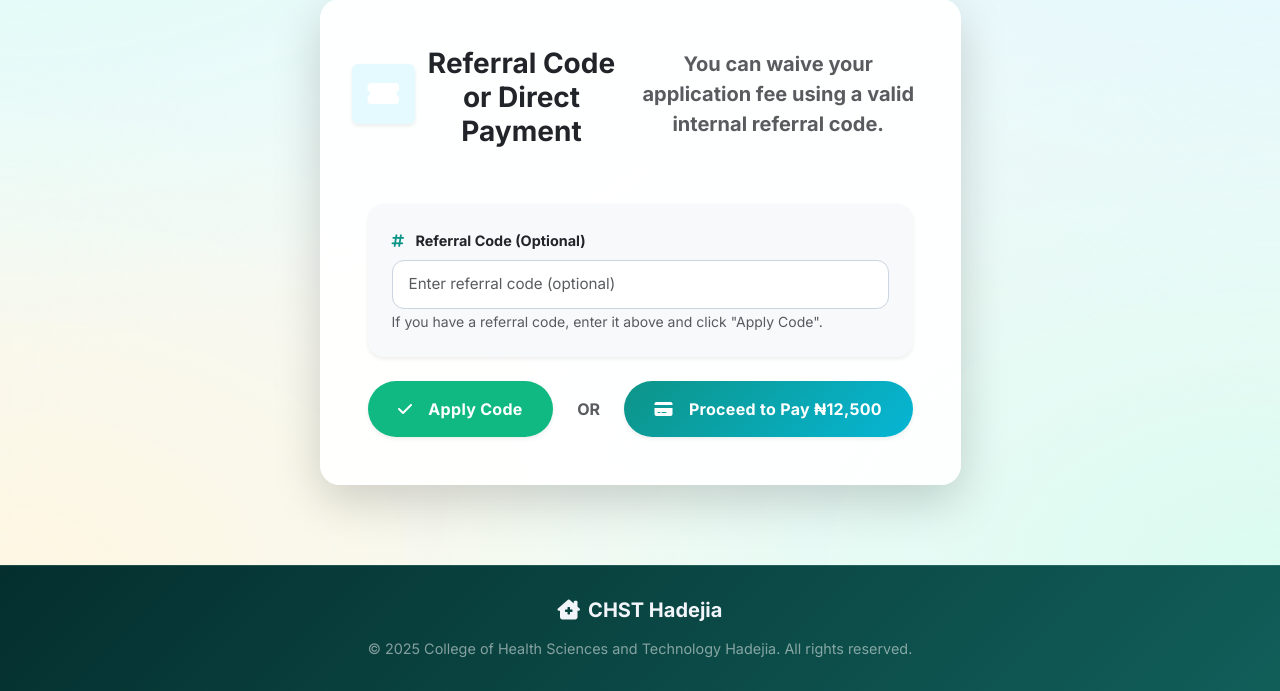
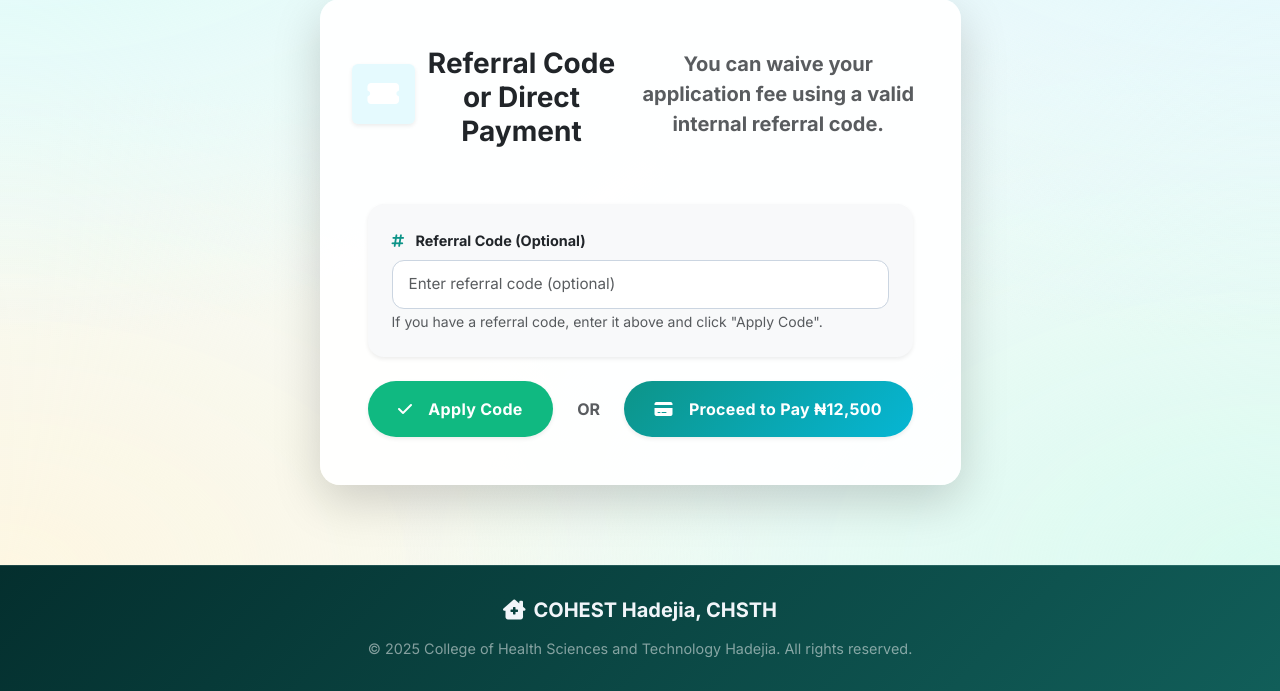
Before and after one commit to Yusuf-Babagana/chst-portal, a Django app: page /referral-check/ in a window 1280 px wide. Shown: the part 226-917 px from the top of the page. Run offline with Django 4.2, Linux system fonts and the light colour scheme; the visitor is signed in with stand-in values (Sample User, id 1); data comes from the database, SQL or seed files in the repository; data that the repository does not hold is empty; some libraries are stand-ins or nearby versions.

Commit message:
Update footer text to COHEST Hadejia, CHSTH
Co-Authored-By: Claude Sonnet 5 <noreply@anthropic.com>

```diff
--- a/templates/base.html
+++ b/templates/base.html
@@ -391,7 +391,7 @@
 
     <footer class="footer text-center w-100">
         <div class="container">
-            <h5 class="fw-bold mb-3"><i class="fas fa-clinic-medical me-2"></i>CHST Hadejia</h5>
+            <h5 class="fw-bold mb-3"><i class="fas fa-clinic-medical me-2"></i>COHEST Hadejia, CHSTH</h5>
             <p class="mb-0 text-white-50">&copy; 2025 College of Health Sciences and Technology Hadejia. All rights reserved.</p>
         </div>
     </footer>
```
